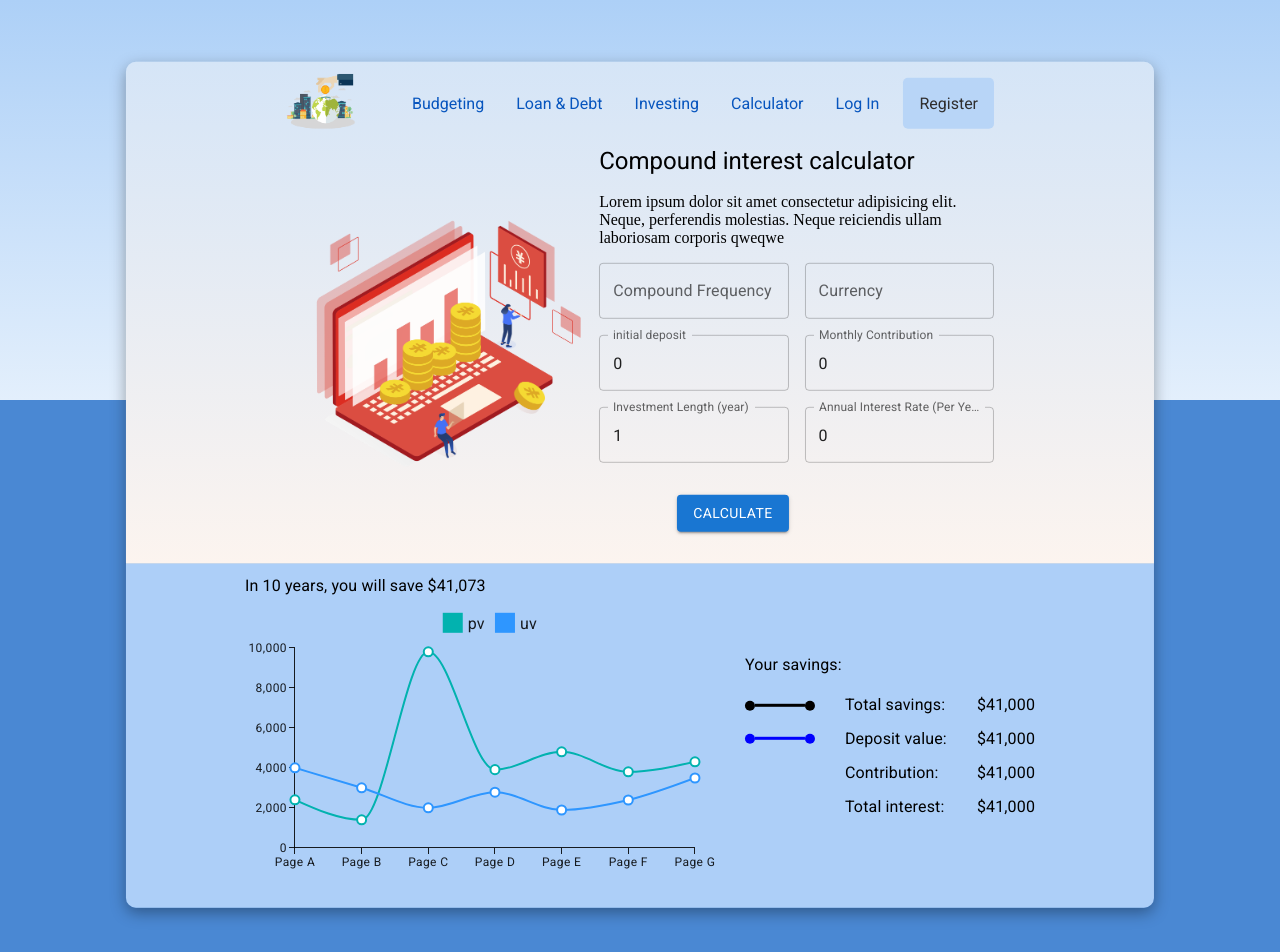
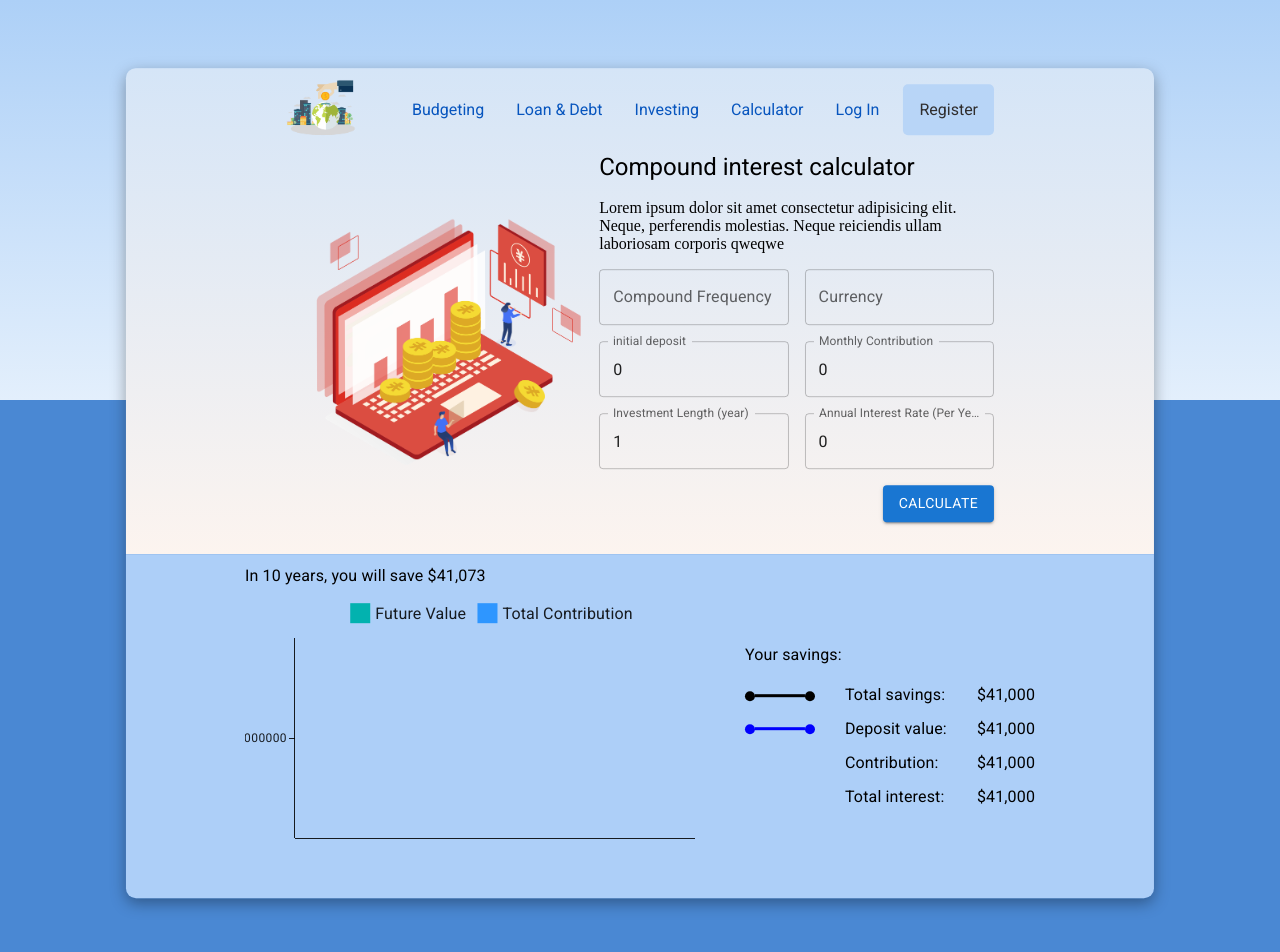
Before and after one commit to andyvo190998/compound-interest-calculator, a React (Vite) app: page / in a window 1280 px wide. Shown: the top 952 px of the page. Built offline with nearby package versions, Linux system fonts and the light colour scheme.

Commit message:
feat: create context provider, update chart

```diff
--- a/src/components/calculator/Calculator.tsx
+++ b/src/components/calculator/Calculator.tsx
@@ -1,7 +1,8 @@
-import React, { ChangeEvent, FormEvent, useState } from 'react';
+import React, { ChangeEvent, FormEvent, useContext, useState } from 'react';
 import './calculator.css';
 import logo from '../../assets/logo.png';
 import { Button, TextField, Typography } from '@mui/material';
+import { GlobalContext } from '../../provider/GlobalProvider.jsx';
 
 const Calculator = () => {
   const [inputValues, setInputValues] = useState({
@@ -10,6 +11,9 @@ const Calculator = () => {
     investmentLength: 1,
     annualInterest: 0,
   });
+
+  const { setFutureValueArr } = useContext(GlobalContext);
+
   const handleSubmit = (e: FormEvent<HTMLInputElement>) => {
     e.preventDefault();
     const {
@@ -23,6 +27,35 @@ const Calculator = () => {
       1 + annualInterest / 100 / 1,
       1 * investmentLength
     );
+    let testArr = [];
+    let previousDeposit = 0;
+    let totalContribution = 0;
+    for (let i = 0; i <= investmentLength; i++) {
+      const powerPart1 = Math.pow(1 + annualInterest / 100 / 1, 1 * 1);
+      const withMonthlyContribution =
+        (monthlyContribution * (powerPart1 - 1)) / (annualInterest / 100 / 1);
+      if (i === 1) {
+        previousDeposit =
+          initialDeposit * powerPart1 + withMonthlyContribution * 12;
+        totalContribution = initialDeposit + monthlyContribution * 1 * 12;
+      } else {
+        totalContribution = totalContribution + monthlyContribution * 1 * 12;
+
+        previousDeposit =
+          previousDeposit * powerPart1 + withMonthlyContribution * 12;
+      }
+
+      testArr = [
+        ...testArr,
+        {
+          yearId: i,
+          depositValue: totalContribution,
+          futureValue: previousDeposit,
+        },
+      ];
+    }
+    setFutureValueArr(testArr);
+
     let futureValue = initialDeposit * powerPart;
     const contribution =
       initialDeposit + monthlyContribution * investmentLength * 12;
@@ -87,7 +120,7 @@ const Calculator = () => {
             name="annualInterest"
             type="number"
           />
-
+        </form>
         <Button
           sx={{ mt: 2, width: 'fit-content', marginLeft: 'auto' }}
           variant="contained"
@@ -96,7 +129,6 @@ const Calculator = () => {
         >
           Calculate
         </Button>
-        </form>
       </div>
     </div>
   );
--- a/src/components/chart/Chart.tsx
+++ b/src/components/chart/Chart.tsx
@@ -1,9 +1,11 @@
 import { Box, Typography } from '@mui/material';
 import { LineChart } from '@mui/x-charts';
 import './chart.css';
-import { useEffect, useState } from 'react';
+import { useContext, useEffect, useState } from 'react';
+import { GlobalContext } from '../../provider/GlobalProvider.jsx';
 
 const Chart = () => {
+  const { futureValueArr } = useContext(GlobalContext);
   const uData = [4000, 3000, 2000, 2780, 1890, 2390, 3490];
   const pData = [2400, 1398, 9800, 3908, 4800, 3800, 4300];
   const xLabels = [
@@ -15,7 +17,24 @@ const Chart = () => {
     'Page F',
     'Page G',
   ];
+  const [totalContribution, setTotalContribution] = useState([]);
+  const [totalFutureValue, setTotalFutureValue] = useState([]);
+  const [years, setYears] = useState([]);
+
   const [windowWidth, seWindowWidth] = useState(window.innerWidth);
+  useEffect(() => {
+    let yearsOfInvestment = [];
+    let benefit = [];
+    let contribution = [];
+    futureValueArr.forEach((item) => {
+      yearsOfInvestment = [...yearsOfInvestment, item.yearId];
+      benefit = [...benefit, item.futureValue];
+      contribution = [...contribution, item.depositValue];
+    });
+    setYears(yearsOfInvestment);
+    setTotalFutureValue(benefit);
+    setTotalContribution(contribution);
+  }, [futureValueArr]);
   useEffect(() => {
     window.addEventListener('resize', () => seWindowWidth(window.innerWidth));
   }, []);
@@ -33,10 +52,10 @@ const Chart = () => {
           }
           height={300}
           series={[
-            { data: pData, label: 'pv' },
-            { data: uData, label: 'uv' },
+            { data: totalFutureValue, label: 'Future Value' },
+            { data: totalContribution, label: 'Total Contribution' },
           ]}
-          xAxis={[{ scaleType: 'point', data: xLabels }]}
+          xAxis={[{ scaleType: 'point', data: years }]}
         />
       </Box>
 
--- /dev/null
+++ b/src/provider/GlobalProvider.jsx
@@ -0,0 +1,25 @@
+import { createContext, useState } from 'react';
+
+const GlobalContext = createContext({
+  setFutureValueArr: () => {},
+  futureValueArr: [],
+});
+
+const GlobalProvider = ({ children }) => {
+  // Your state and methods go here
+  const [futureValueArr, setFutureValueArr] = useState([]);
+
+  // Provide the state and methods to the context
+  const contextValue = {
+    setFutureValueArr: setFutureValueArr,
+    futureValueArr: futureValueArr,
+  };
+
+  return (
+    <GlobalContext.Provider value={contextValue}>
+      {children}
+    </GlobalContext.Provider>
+  );
+};
+
+export { GlobalProvider, GlobalContext };
```
Also changed, not shown: src/main.tsx (+8 -7 lines). Lines whose indentation alone changed are shown as unchanged.
